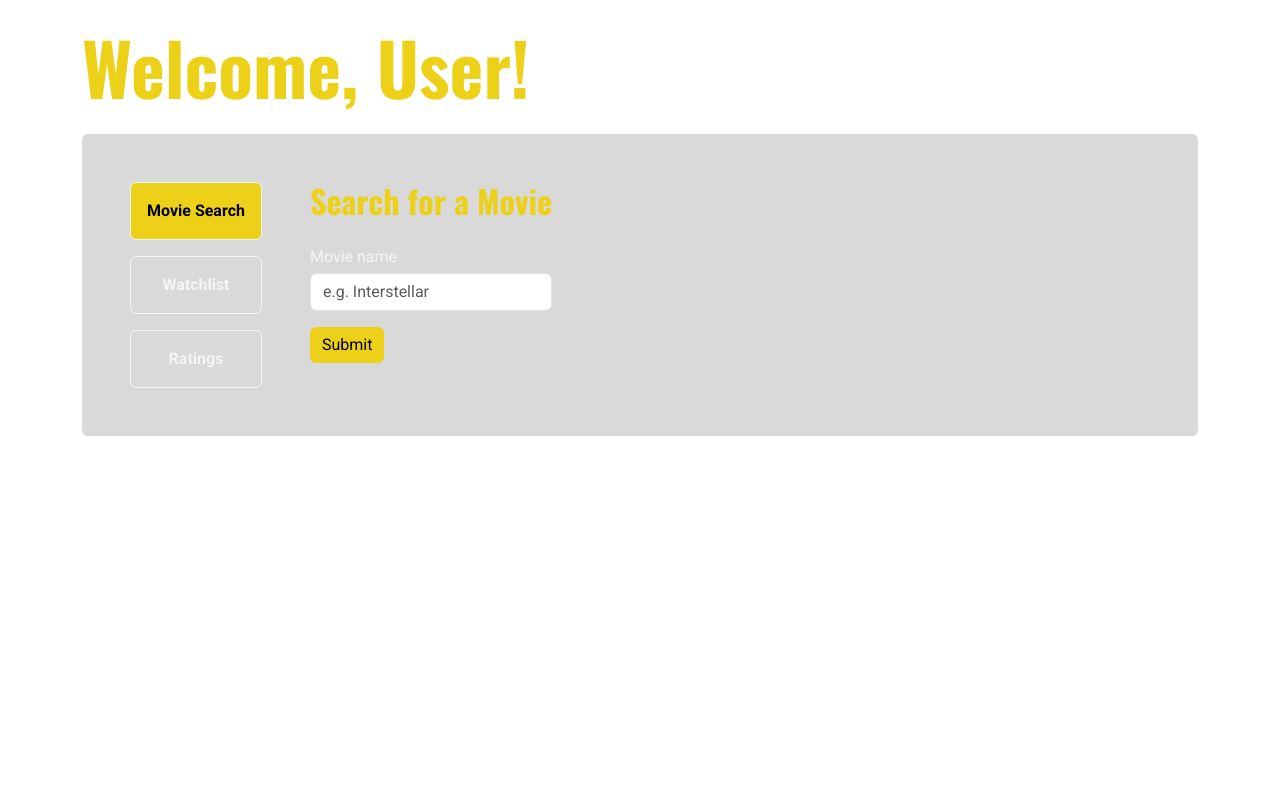
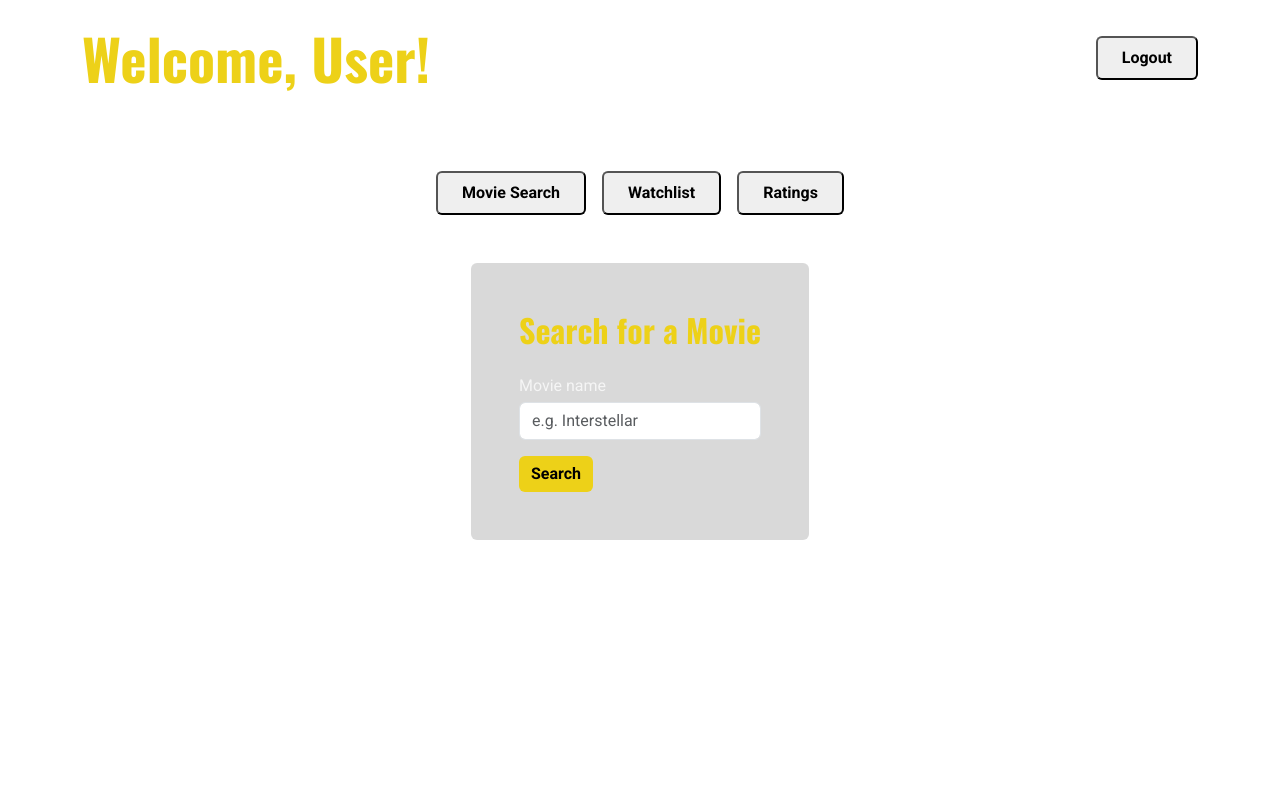
Before and after one commit to FlorinMiron98/CineData, a Flask app: page /search in a window 1280 px wide. Run offline with Flask 3, Linux system fonts and the light colour scheme; some libraries are stand-ins or nearby versions.

Commit message:
Create the logout button and rearrange the overall layout

```diff
--- a/templates/search.html
+++ b/templates/search.html
@@ -1,45 +1,54 @@
 {% extends 'base.html' %}
 <!-- prettier-ignore -->
 {% block content %}
-<div class="search-container">
-  <div class="container py-4">
-    <h1 class="display-2 fw-bold mb-4">Welcome, User!</h1>
-    <div class="tabs-container d-flex p-3 p-md-5 rounded">
-      <!-- Tabs -->
-      <div class="tab-buttons d-flex flex-column">
+<header class="search-container d-flex flex-column">
+  <nav class="container d-flex justify-content-between align-items-center py-4">
+    <h1 class="fw-bold display-4 mb-0">Welcome, User!</h1>
     <button
-          class="tab-button rounded p-3 fw-bold focus-ring active"
+      id="logout-button"
+      class="fw-bold py-1 py-sm-2 px-2 px-sm-4 rounded focus-ring"
+    >
+      Logout
+    </button>
+  </nav>
+  <div class="container flex-grow-1 d-flex flex-column align-items-center mt-2">
+    <div class="tab-buttons d-flex mt-5">
+      <button
+        class="tab-button rounded py-2 px-2 px-sm-4 fw-bold focus-ring active"
         data-tab="tab-1"
       >
         Movie Search
       </button>
       <button
-          class="tab-button rounded p-3 focus-ring fw-bold"
+        class="tab-button rounded py-2 px-2 px-sm-4 focus-ring fw-bold"
         data-tab="tab-2"
       >
         Watchlist
       </button>
       <button
-          class="tab-button rounded p-3 focus-ring fw-bold"
+        class="tab-button rounded py-2 px-2 px-sm-4 focus-ring fw-bold"
         data-tab="tab-3"
       >
         Ratings
       </button>
     </div>
+    <div class="tabs-container d-flex flex-column mt-5 p-3 p-md-5 rounded">
       <div class="tab-content active" id="tab-1">
         <h2 class="fs-2 fw-bold mb-4">Search for a Movie</h2>
-        <form action="">
+        <form action="" id="search-movie-form">
           <div class="mb-3">
             <label for="movie-name" class="form-label mb-1">Movie name</label>
             <input
-              type="email"
+              type="text"
               class="form-control"
               id="movie-name"
               placeholder="e.g. Interstellar"
               required
             />
           </div>
-          <button type="submit" class="btn btn-primary border-0">Submit</button>
+          <button type="submit" class="btn btn-primary border-0 fw-bold">
+            Search
+          </button>
         </form>
       </div>
       <div class="tab-content" id="tab-2">
@@ -50,5 +59,6 @@
       </div>
     </div>
   </div>
-</div>
+</header>
+<main class="container d-none py-5"></main>
 {% endblock %}
```
Lines whose indentation alone changed are shown as unchanged.
